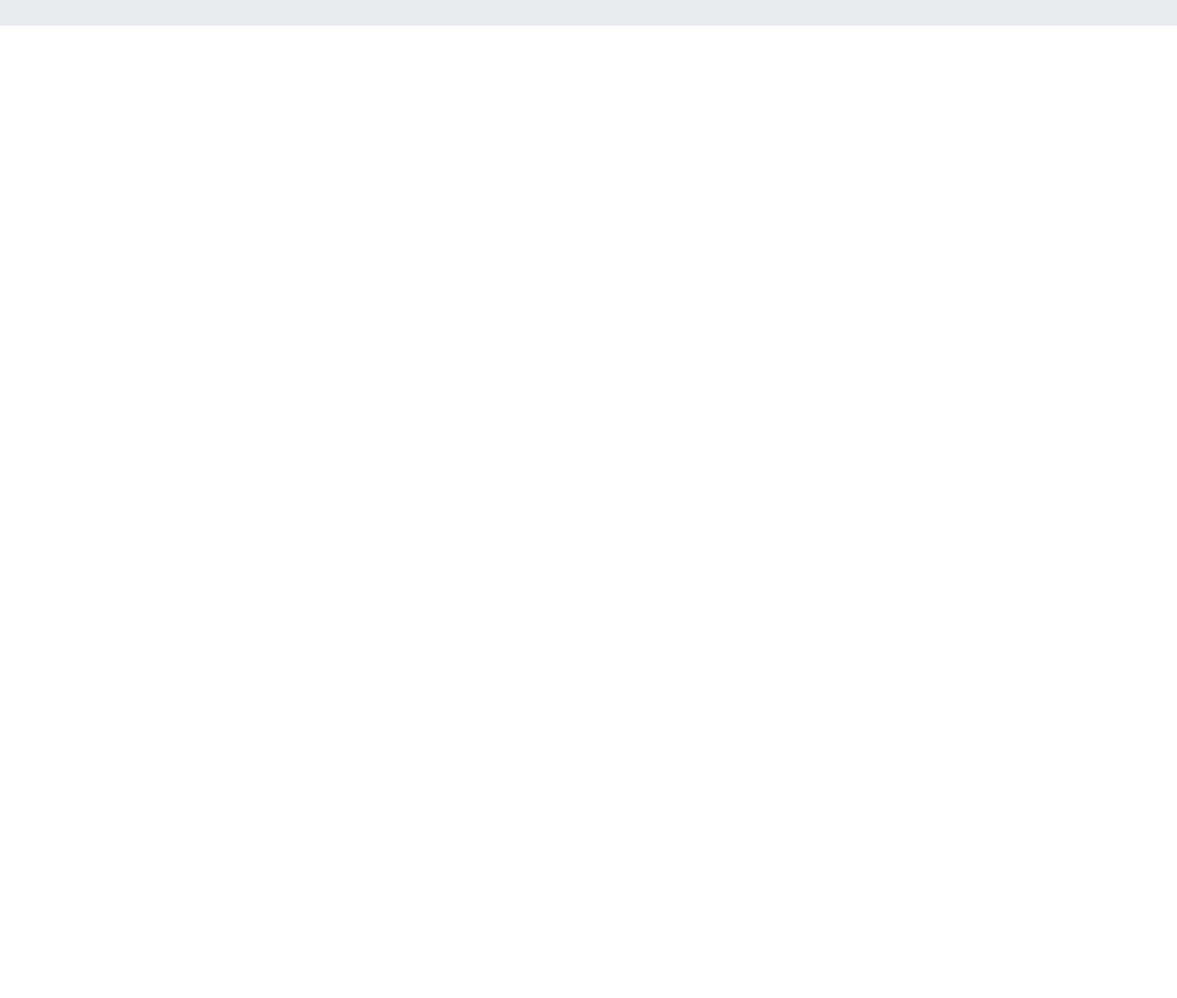
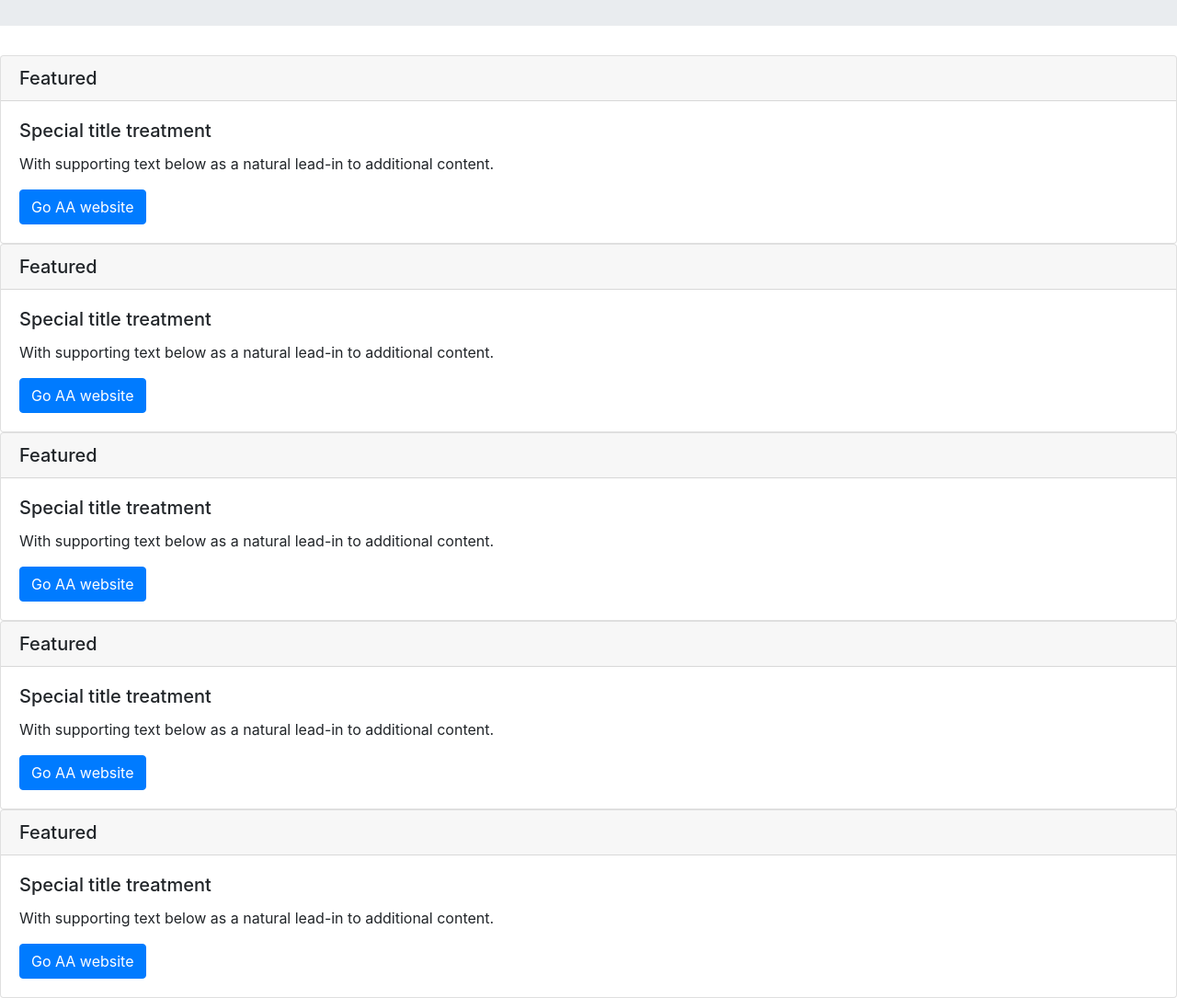
Before and after one commit to Piyushchy/Choices-an-Anti-Drug-Adventure, a plain HTML site: page BreakingChains/AA.html in a window 1280 px wide. Shown: the part 400-1485 px from the top of the page at 92% size. Before the commit the page ends 800 px from the top, so only its background shows below. Drawn offline with nearby package versions, Linux system fonts and the light colour scheme; no server answers.

Commit message:
rehebilitation

```diff
--- a/BreakingChains/AA.html
+++ b/BreakingChains/AA.html
@@ -20,14 +20,14 @@
         </button>
 
         <div class="collapse navbar-collapse" id="navbarSupportedContent">
-          <ul class="navbar-nav mr-auto">
-            <li class="nav-item active">
+          <ul class="navbar-nav ml-auto">
+            <li class="nav-item active mr-5">
               <a class="nav-link" href="#">Home <span class="sr-only">(current)</span></a>
             </li>
-            <li class="nav-item">
+            <li class="nav-item mr-5">
               <a class="nav-link" href="#">Link</a>
             </li>
-            <li class="nav-item dropdown">
+            <li class="nav-item dropdown mr-5">
               <a class="nav-link dropdown-toggle" href="#" id="navbarDropdown" role="button" data-toggle="dropdown" aria-haspopup="true" aria-expanded="false">
                 Dropdown
               </a>
@@ -69,6 +69,48 @@
 
       </div>
       </div>
+      <!-- links  -->
+      <div class="card">
+        <h5 class="card-header">Featured</h5>
+        <div class="card-body">
+          <h5 class="card-title">Special title treatment</h5>
+          <p class="card-text">With supporting text below as a natural lead-in to additional content.</p>
+          <a href="#" class="btn btn-primary" id="link1">Go AA website</a>
+        </div>
+      </div>
+      <div class="card">
+        <h5 class="card-header">Featured</h5>
+        <div class="card-body">
+          <h5 class="card-title">Special title treatment</h5>
+          <p class="card-text">With supporting text below as a natural lead-in to additional content.</p>
+          <a href="#" class="btn btn-primary" id="link2">Go AA website</a>
+        </div>
+      </div>
+      <div class="card">
+        <h5 class="card-header">Featured</h5>
+        <div class="card-body">
+          <h5 class="card-title">Special title treatment</h5>
+          <p class="card-text">With supporting text below as a natural lead-in to additional content.</p>
+          <a href="#" class="btn btn-primary" id="link3">Go AA website</a>
+        </div>
+      </div>
+      <div class="card">
+        <h5 class="card-header">Featured</h5>
+        <div class="card-body">
+          <h5 class="card-title">Special title treatment</h5>
+          <p class="card-text">With supporting text below as a natural lead-in to additional content.</p>
+          <a href="#" class="btn btn-primary" id="link4">Go AA website</a>
+        </div>
+      </div>
+      <div class="card">
+        <h5 class="card-header">Featured</h5>
+        <div class="card-body">
+          <h5 class="card-title">Special title treatment</h5>
+          <p class="card-text">With supporting text below as a natural lead-in to additional content.</p>
+          <a href="#" class="btn btn-primary" id="link5">Go AA website</a>
+        </div>
+      </div>
+
     <!-- Optional JavaScript -->
     <!-- jQuery first, then Popper.js, then Bootstrap JS -->
     <script src="https://code.jquery.com/jquery-3.3.1.slim.min.js" integrity="sha384-q8i/X+965DzO0rT7abK41JStQIAqVgRVzpbzo5smXKp4YfRvH+8abtTE1Pi6jizo" crossorigin="anonymous"></script>
@@ -90,8 +132,14 @@
                 // Parse the text and create an array of links
                 linksArray = text.split('\n');
 
-            // Display the links in an HTML list
-
+                // Display the links in anchor elements
+                for (var i = 0; i < linksArray.length; i++) {
+                    var link = linksArray[i].trim(); // Remove leading/trailing whitespaces
+                    if (link !== '') {
+                        var linkId = 'link' + (i + 1);
+                        document.getElementById(linkId).href = link;
+                    }
+                }
             })
             .catch(error => {
                 console.error('Error fetching the file:', error);
```
Lines whose indentation alone changed are shown as unchanged.
